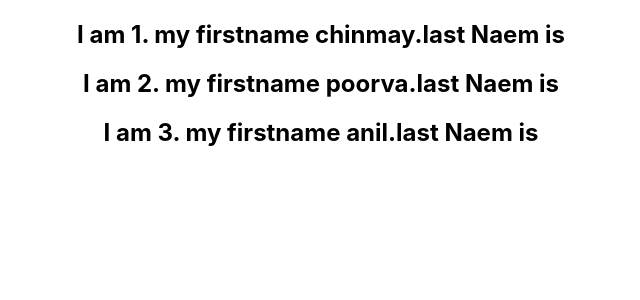
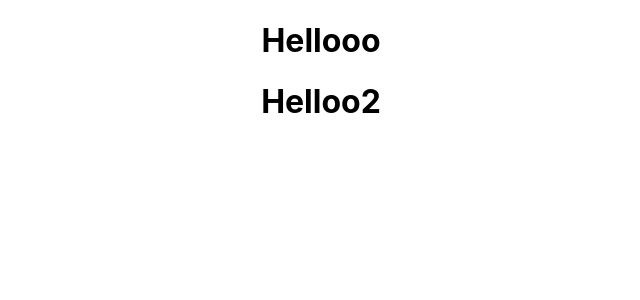
Before and after one commit to amol7878/my-react-app2, a React (Create React App) app: page / in a window 1280 px wide. Shown: the top 300 px of the page, without its empty margins (319-959 px from the left). Built offline with nearby package versions, Linux system fonts and the light colour scheme.

Commit message:
Fragment

```diff
--- a/src/App.js
+++ b/src/App.js
@@ -6,12 +6,15 @@ import LifecycleA from './components/LifecycleA';
 import LifeA from './components/LifeA';
 import LifeCycleA1 from './components/LifeCycleA1';
 import NameList from './components/NameList';
+import Table from './components/Table';
+import Fragment from './components/Fragment';
+
 function App() {
   return (
     <div className="App">
-
-
-      <NameList />
+<Fragment/>
+{/* <Table/> */}
+      {/* <NameList /> */}
       {/* <LifeCycleA1></LifeCycleA1> */}
       {/* <LifeA/> */}
       {/* <LifecycleA/> */}
--- /dev/null
+++ b/src/components/Columns.js
@@ -0,0 +1,13 @@
+import React from "react";
+
+function Columns(){
+    return(
+
+        <React.Fragment>
+            <td>Hello</td>
+            <td>Bye</td>
+        </React.Fragment>
+    )
+}
+
+export default Columns
--- /dev/null
+++ b/src/components/Fragment.js
@@ -0,0 +1,13 @@
+import React from "react";
+
+function Fragment() {
+    return (
+        <React.Fragment>
+            <h1>Hellooo</h1>
+            <h1>Helloo2</h1>
+
+        </React.Fragment>
+    )
+}
+
+export default Fragment
--- /dev/null
+++ b/src/components/Table.js
@@ -0,0 +1,18 @@
+import React from "react";
+import Columns from "./Columns";
+
+function Table() {
+    return (
+
+        <table>
+            <tbody>
+                <tr>
+                    <Columns />
+                </tr>
+            </tbody>
+        </table>
+    )
+}
+
+
+export default Table
```
